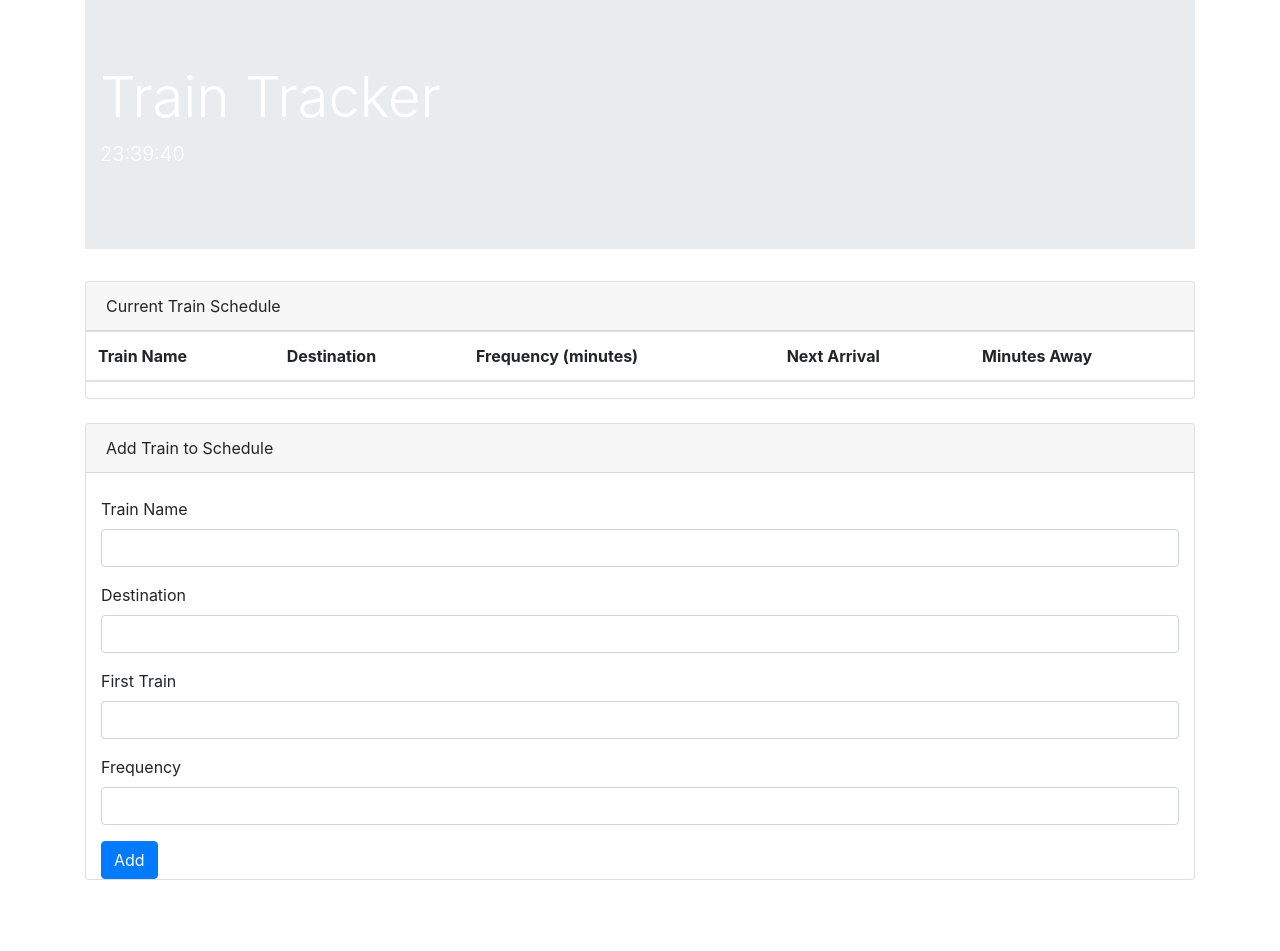
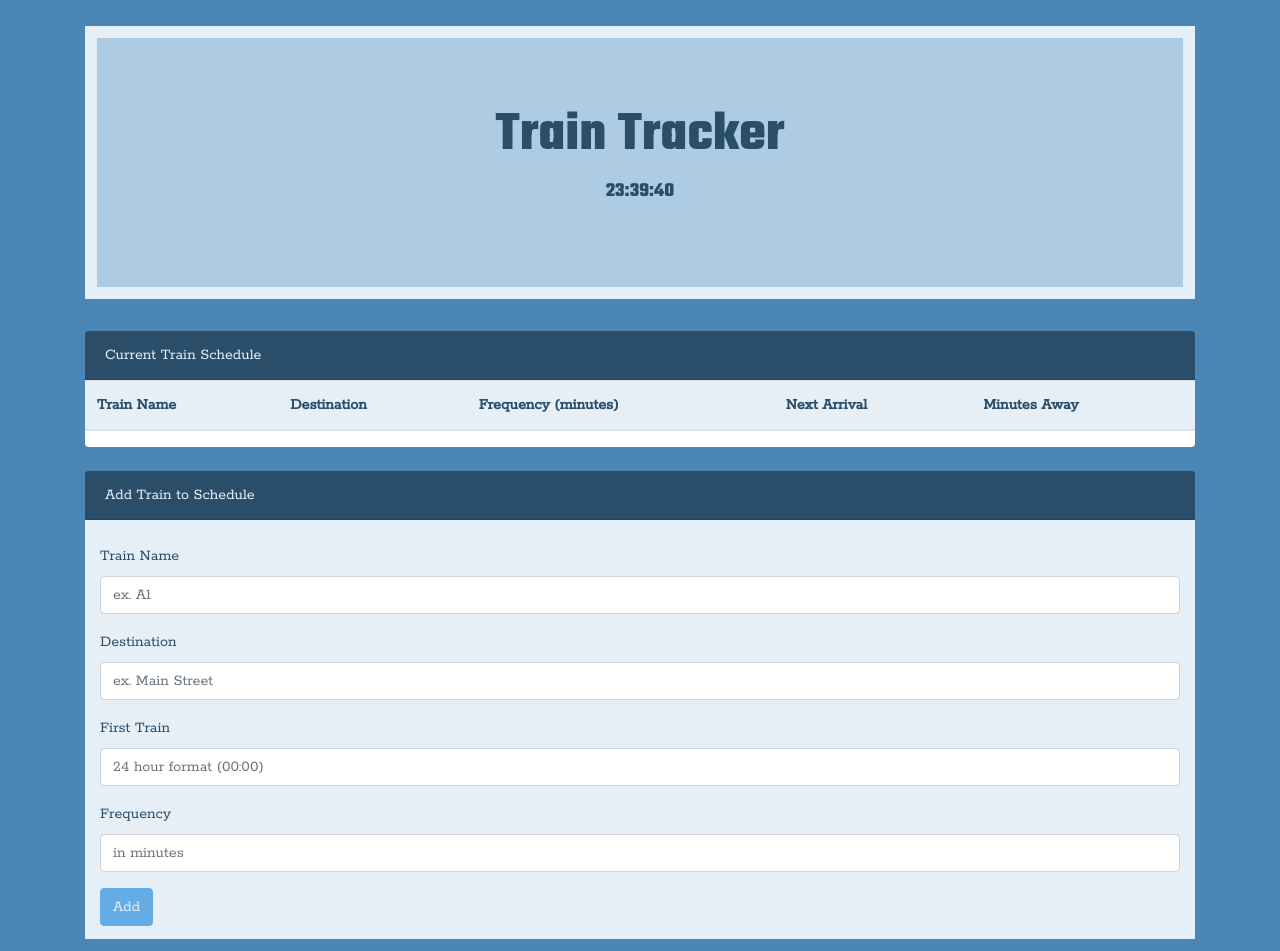
Before and after one commit to TajaMaughan/TrainBonus, a plain HTML site: page index.html in a window 1280 px wide. Before the commit the page ends 880 px from the top, so only its background shows below. Drawn offline with nearby package versions, Linux system fonts and the light colour scheme; no server answers.

Commit message:
live update working

```diff
--- a/assets/css/style.css
+++ b/assets/css/style.css
@@ -0,0 +1,41 @@
+body {
+    background-color: #4b86b4;
+    color: 	#2a4d69;
+    margin-bottom: 1vw;
+    font-family: 'Rokkitt', serif;
+}
+
+
+.jumbotron {
+    background-color: #adcbe3;
+    margin-top: 2vw;
+    border-style: solid;
+    border-width: 1vw;
+    border-color: 	#e7eff6;
+    font-family: 'Teko', sans-serif;
+    font-size: 30px;
+}
+
+.card-header {
+    background-color: #2a4d69;
+    color: #e7eff6;
+}
+
+.card {
+    border: 0;
+}
+
+.table{
+    background-color: #e7eff6;
+}
+
+form {
+    background-color: #e7eff6;
+    padding-bottom: 1vw;
+}
+
+.btn {
+    background-color: #63ace5;
+    border-color: #63ace5;
+    color: #e7eff6;
+}
--- a/assets/javascript/app.js
+++ b/assets/javascript/app.js
@@ -17,14 +17,14 @@ var frequency = "";
 var currentDate;
 var currentTime;
 
-function update() {
+function updateTime() {
     currentDate = moment();
     currentTime.html(currentDate.format("HH:mm:ss"));
 }
 
 $(document).ready(function () {
     currentTime = $("#time");
-    setInterval(update, 100);
+    setInterval(updateTime, 100);
 })
 
 $("#addTrain").on("click", function (event) {
@@ -39,8 +39,6 @@ $("#addTrain").on("click", function (event) {
     $("#firstValue").val("");
     $("#frequencyValue").val("");
 
-
-
     database.ref().push({
         name: name,
         destination: destination,
@@ -49,24 +47,27 @@ $("#addTrain").on("click", function (event) {
     })
 })
 
-database.ref().on("child_added", function (snapshot) {
-    var sv = snapshot.val();
+var reset = setInterval(function () {
+    $("#trainData").html("");
+    database.ref().on("child_added", function time(snapshot) {
+        var snapshot = snapshot.val();
+        var firstConverted = moment(snapshot.first, "HH:mm");
+        if (snapshot.first > moment().format("HH:mm")) {
+            var firstTrainMinutes = moment(firstConverted).diff(moment(), "minutes");
+            if (firstTrainMinutes >= 60) {
+                firstTrainMinutes = moment(firstConverted).fromNow(true);
 
-    console.log(sv.name);
-    console.log(sv.destination);
-    console.log(sv.first);
-    console.log(sv.frequency);
+                $("#trainData").append("<tr><td>" + snapshot.name + "</td><td>" + snapshot.destination + "</td><td>" + snapshot.frequency + "</td><td>" + snapshot.first + "</td><td>~" + firstTrainMinutes + "</td></tr>");
+            } else {
+                $("#trainData").append("<tr><td>" + snapshot.name + "</td><td>" + snapshot.destination + "</td><td>" + snapshot.frequency + "</td><td>" + snapshot.first + "</td><td>" + firstTrainMinutes + "</td></tr>");
+            }
+        } else {
+            var timeDiff = moment(currentDate).diff(moment(firstConverted), "minutes");
+            var remaining = timeDiff % snapshot.frequency;
+            var minutesLeft = snapshot.frequency - remaining;
+            var nextTrain = moment(currentDate).add(minutesLeft, "minutes");
 
-    var firstConverted = moment(sv.first, "HH:mm").subtract(1, "years");
-    console.log(firstConverted);
-    var timeDiff = moment(currentDate).diff(moment(firstConverted), "minutes");
-    console.log("difference: " + timeDiff)
-    var remaining = timeDiff % sv.frequency;
-    console.log(remaining);
-    var minutesLeft = sv.frequency - remaining;
-    console.log(minutesLeft)
-    var nextTrain = moment(currentDate).add(minutesLeft, "minutes");
-    console.log(nextTrain);
-
-    $("#trainData").append("<tr><td>" + sv.name + "</td><td>" + sv.destination + "</td><td>" + sv.frequency + "</td><td>" + nextTrain.format("HH:mm") + "</td><td>" + minutesLeft + "</td></tr>");
+            $("#trainData").append("<tr><td>" + snapshot.name + "</td><td>" + snapshot.destination + "</td><td>" + snapshot.frequency + "</td><td>" + nextTrain.format("HH:mm") + "</td><td>" + minutesLeft + "</td></tr>");
+        }
+    })
 })
--- a/index.html
+++ b/index.html
@@ -10,6 +10,7 @@
     <!-- Bootstrap CSS -->
     <link rel="stylesheet" href="https://stackpath.bootstrapcdn.com/bootstrap/4.1.3/css/bootstrap.min.css" integrity="sha384-MCw98/SFnGE8fJT3GXwEOngsV7Zt27NXFoaoApmYm81iuXoPkFOJwJ8ERdknLPMO"
         crossorigin="anonymous">
+    <link href="https://fonts.googleapis.com/css?family=Rokkitt|Teko:700" rel="stylesheet">
     <link rel="stylesheet" href="assets/css/style.css">
     <script src="https://cdnjs.cloudflare.com/ajax/libs/moment.js/2.22.2/moment.min.js"></script>
 </head>
@@ -17,9 +18,9 @@
 <body>
     <div class="container">
         <div class="jumbotron jumbotron-fluid">
-                    <div class="container text-white">
-                        <h1 class="display-4">Train Tracker</h1>
-                        <p class="lead" id="time"></p>
+            <div class="container">
+                <h1 class="display-4  justify-content-center d-flex">Train Tracker</h1>
+                <p class="lead justify-content-center d-flex" id="time"></p>
             </div>
         </div>
 
@@ -28,7 +29,7 @@
                 Current Train Schedule
             </div>
 
-                    <table class="table table-hover">
+            <table class="table">
                 <thead>
                     <tr>
                         <th scope="col">Train Name</th>
@@ -51,19 +52,19 @@
                 <div class="container">
                     <div class="form-group"><br>
                         <label for="TrainName">Train Name</label>
-                                <input type="text" class="form-control" id="nameValue" placeholder="">
+                        <input type="text" class="form-control" id="nameValue" placeholder="ex. A1">
                     </div>
                     <div class="form-group">
                         <label for="destination">Destination</label>
-                                <input type="text" class="form-control" id="destinationValue" placeholder="">
+                        <input type="text" class="form-control" id="destinationValue" placeholder="ex. Main Street">
                     </div>
                     <div class="form-group">
                         <label for="firstTrain">First Train</label>
-                                <input type="text" class="form-control" id="firstValue" placeholder="">
+                        <input type="text" class="form-control" id="firstValue" placeholder="24 hour format (00:00)">
                     </div>
                     <div class="form-group">
                         <label for="frequency">Frequency</label>
-                                <input type="text" class="form-control" id="frequencyValue" placeholder="">
+                        <input type="text" class="form-control" id="frequencyValue" placeholder="in minutes">
                     </div>
                     <button type="submit" class="btn btn-primary" id="addTrain">Add</button>
             </form>
@@ -77,8 +78,6 @@
         crossorigin="anonymous"></script>
     <script src="https://cdnjs.cloudflare.com/ajax/libs/popper.js/1.14.3/umd/popper.min.js" integrity="sha384-ZMP7rVo3mIykV+2+9J3UJ46jBk0WLaUAdn689aCwoqbBJiSnjAK/l8WvCWPIPm49"
         crossorigin="anonymous"></script>
-    <script src="https://stackpath.bootstrapcdn.com/bootstrap/4.1.3/js/bootstrap.min.js" integrity="sha384-ChfqqxuZUCnJSK3+MXmPNIyE6ZbWh2IMqE241rYiqJxyMiZ6OW/JmZQ5stwEULTy"
-        crossorigin="anonymous"></script>
     <script src="https://www.gstatic.com/firebasejs/5.7.0/firebase.js"></script>
 
     <script src="assets/javascript/app.js"></script>
```
Lines whose indentation alone changed are shown as unchanged.
